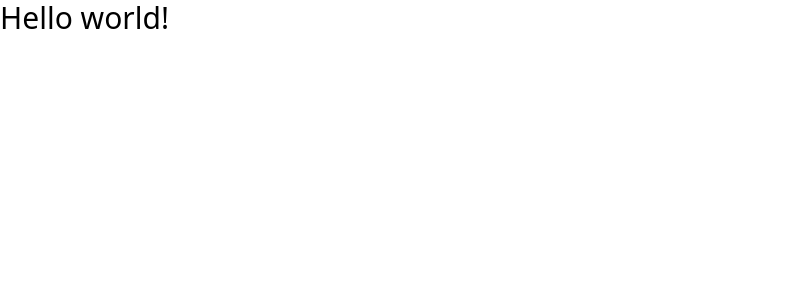
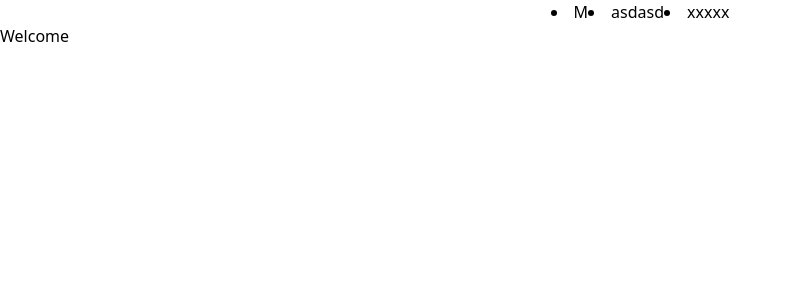
Before and after one commit to istvzsig/webthreeodemo, a React (Vite) app in the folder client/: page / in a window 1280 px wide. Shown: the top 300 px of the page, without its empty margins (0-792 px from the left). Built offline with nearby package versions, Linux system fonts and the light colour scheme.

Commit message:
update App and create modules

```diff
--- a/client/src/App.tsx
+++ b/client/src/App.tsx
@@ -1,8 +1,13 @@
+import * as mods from './mods/index'; // clear import and syntax
+
 function App() {
   return (
-    <h1 className="text-3xl font-bol">
-      Hello world!
-    </h1>
+    <div className='min-h-screen'>
+      <div className='gradient-bg-welcome'>
+        <mods.Navbar />
+        <mods.Welcome />
+      </div>
+    </div>
   )
 }
 
--- /dev/null
+++ b/client/src/mods/Footer.jsx
@@ -0,0 +1,5 @@
+export default function Footer() {
+    return (
+        <h1>Footer</h1>
+    )
+}
--- /dev/null
+++ b/client/src/mods/Loader.jsx
@@ -0,0 +1,5 @@
+export default function Loader() {
+    return (
+        <h1>Loader</h1>
+    )
+}
--- /dev/null
+++ b/client/src/mods/Navbar.jsx
@@ -0,0 +1,9 @@
+export default function Navbar() {
+    return (
+        <nav className="flex justify-center">
+            <li>M</li>
+            <li>asdasd</li>
+            <li>xxxxx</li>
+        </nav>
+    )
+}
--- /dev/null
+++ b/client/src/mods/Services.jsx
@@ -0,0 +1,5 @@
+export default function Services() {
+    return (
+        <h1>Services</h1>
+    )
+}
--- /dev/null
+++ b/client/src/mods/Transactions.jsx
@@ -0,0 +1,5 @@
+export default function Transactions() {
+    return (
+        <h1>Transactions</h1>
+    )
+}
--- /dev/null
+++ b/client/src/mods/Welcome.jsx
@@ -0,0 +1,5 @@
+export default function Welcome() {
+    return (
+        <h1>Welcome</h1>
+    )
+}
--- /dev/null
+++ b/client/src/mods/index.js
@@ -0,0 +1,6 @@
+export {default as Footer} from './Footer';
+export {default as Loader} from './Loader';
+export {default as Navbar} from './Navbar';
+export {default as Services} from './Services';
+export {default as Transactions} from './Transactions';
+export {default as Welcome} from './Welcome';
```
